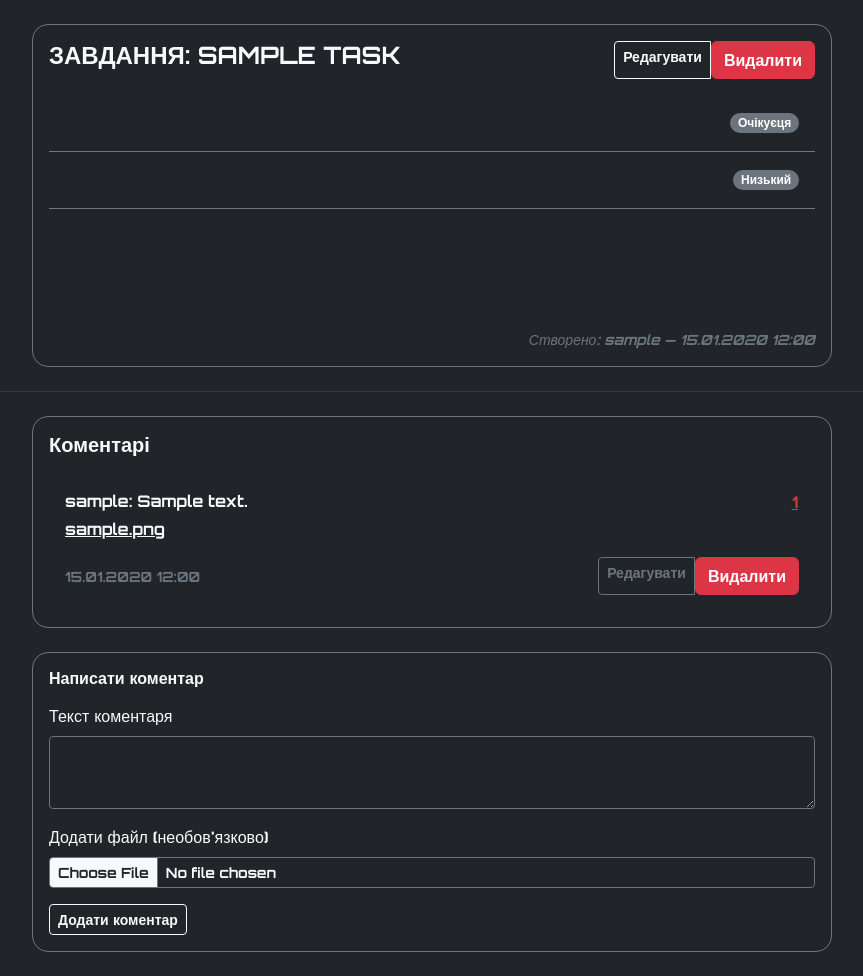
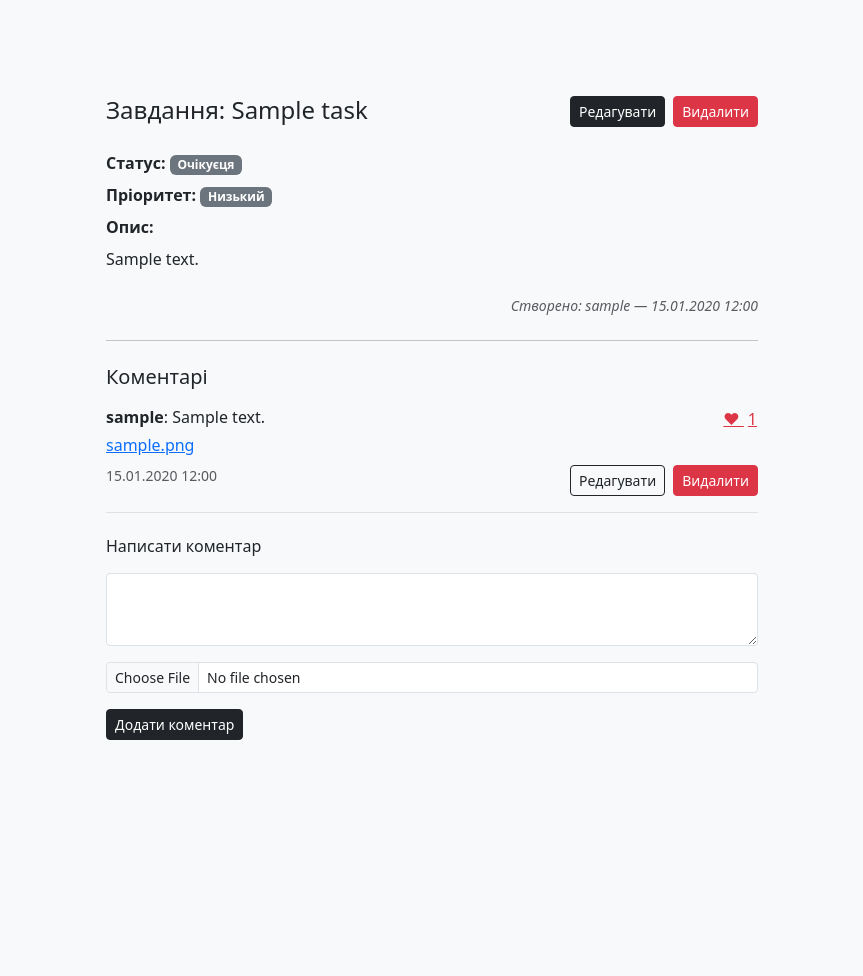
Before and after one commit to Lavenderlayne/task, a Django app: page /task/1/ in a window 1280 px wide. Shown: the whole page, without its empty margins (208-1071 px from the left). After the commit the page ends 740 px from the top, so only its background shows below. Run offline with Django 5.2, Linux system fonts and the light colour scheme; a user stored in the database is signed in; tables that the repository leaves empty hold one stand-in row (values such as "Sample post"); some libraries are stand-ins or nearby versions.

Commit message:
Refactor templates for improved layout, styling, and consistency across the application

```diff
--- a/templates/base.html
+++ b/templates/base.html
@@ -5,29 +5,28 @@
     <meta name="viewport" content="width=device-width, initial-scale=1" />
     <title>{% block title %}Task{% endblock %}</title>
 
-    <link rel="stylesheet" href="https://cdn.jsdelivr.net/npm/@tabler/icons-webfont@latest/tabler-icons.min.css" />
     <link href="https://cdn.jsdelivr.net/npm/bootstrap@5.3.6/dist/css/bootstrap.min.css" rel="stylesheet" />
-    <link href="https://fonts.googleapis.com/css2?family=Orbitron:wght@700&display=swap" rel="stylesheet" />
-
     {% load static %}
 </head>
-<body class="bg-dark text-white" style="font-family: 'Orbitron', sans-serif;">
+<body class="bg-light text-dark">
 
-<div class="container py-4">
+<div class="container py-5" style="max-width: 700px;">
     {% block content %}
-    <h1 class="mb-4 text-center fw-bold text-uppercase">
+    <h1 class="mb-4 text-center fw-semibold">
         Трекер завдань
     </h1>
 
-    <a href="{% url 'task_create' %}" class="btn btn-outline-light fw-bold mb-4 text-uppercase">
-        <i class="ti ti-square-rounded-plus"></i> Додати завдання
-    </a>
+    <div class="d-flex justify-content-end mb-4">
+        <a href="{% url 'task_create' %}" class="btn btn-dark btn-sm">
+            + Додати завдання
+        </a>
+    </div>
 
     <div class="list-group">
         {% for task in tasks %}
         <a href="{% url 'task_detail' task.pk %}"
-           class="list-group-item list-group-item-action bg-dark text-white border-light d-flex justify-content-between align-items-center rounded-3 shadow-sm hover-shadow">
-            <span class="fw-bold">{{ task.title }}</span>
+           class="list-group-item list-group-item-action d-flex justify-content-between align-items-center border-0 border-bottom">
+            <span>{{ task.title }}</span>
             <span class="badge
                 {% if task.status == 'in_progress' %}bg-warning text-dark
                 {% elif task.status == 'high' %}bg-danger
@@ -36,7 +35,7 @@
             </span>
         </a>
         {% empty %}
-        <div class="alert alert-secondary text-center bg-dark text-white border-light">Немає завдань.</div>
+        <div class="text-center text-muted py-3">Немає завдань</div>
         {% endfor %}
     </div>
     {% endblock %}
--- a/templates/task_detail.html
+++ b/templates/task_detail.html
@@ -1,17 +1,16 @@
 {% extends 'base.html' %}
 
 {% block content %}
-<div class="card bg-dark text-light border border-secondary rounded-4 mx-auto" style="max-width: 800px;">
-    <div class="card-body">
+<div class="container my-5" style="max-width: 800px;">
     <!-- Task header -->
-        <div class="d-flex justify-content-between align-items-start mb-3">
-            <h1 class="h4 fw-bold text-uppercase mb-0">Завдання: {{ task.title }}</h1>
+    <div class="d-flex justify-content-between align-items-start mb-4">
+        <h1 class="h4 mb-0">Завдання: {{ task.title }}</h1>
         {% if user == task.created_by or user.is_superuser %}
-            <div class="btn-group btn-group-sm">
-                <a href="{% url 'task_edit' task.id %}" class="btn btn-outline-light fw-bold">Редагувати</a>
+        <div class="d-flex gap-2">
+            <a href="{% url 'task_edit' task.id %}" class="btn btn-sm btn-dark">Редагувати</a>
             <form method="post" action="{% url 'task_delete' task.id %}" class="d-inline">
                 {% csrf_token %}
-                    <button type="submit" class="btn btn-danger fw-bold"
+                <button type="submit" class="btn btn-sm btn-danger"
                         onclick="return confirm('Ви впевнені, що хочете видалити це завдання?')">
                     Видалити
                 </button>
@@ -21,10 +20,10 @@
     </div>
 
     <!-- Task details -->
-        <ul class="list-group list-group-flush mb-3">
-            <li class="list-group-item bg-transparent border-secondary d-flex justify-content-between align-items-center py-3">
+    <ul class="list-unstyled mb-4">
+        <li class="mb-2">
             <strong>Статус:</strong>
-                <span class="badge rounded-pill fw-semibold
+            <span class="badge
                 {% if task.status == 'completed' %}bg-success
                 {% elif task.status == 'in_progress' %}bg-warning text-dark
                 {% else %}bg-secondary
@@ -32,9 +31,9 @@
                 {{ task.get_status_display }}
             </span>
         </li>
-            <li class="list-group-item bg-transparent border-secondary d-flex justify-content-between align-items-center py-3">
+        <li class="mb-2">
             <strong>Пріоритет:</strong>
-                <span class="badge rounded-pill fw-semibold
+            <span class="badge
                 {% if task.priority == 'high' %}bg-danger
                 {% elif task.priority == 'medium' %}bg-warning text-dark
                 {% else %}bg-secondary
@@ -42,57 +41,50 @@
                 {{ task.get_priority_display }}
             </span>
         </li>
-            <li class="list-group-item bg-transparent border-secondary py-3">
+        <li>
             <strong>Опис:</strong>
             <p class="mt-2 mb-0 text-break">{{ task.description|linebreaks }}</p>
         </li>
     </ul>
 
-        <small class="text-secondary d-block text-end fst-italic">
+    <small class="text-muted d-block text-end fst-italic">
         Створено: {{ task.created_by.username }} &mdash; {{ task.created_at|date:"d.m.Y H:i" }}
     </small>
-    </div>
-</div>
 
-<hr class="border-secondary my-4">
+    <hr class="my-4">
 
     <!-- Comments section -->
-<div class="card bg-dark border border-secondary rounded-4 mx-auto text-light" style="max-width: 800px;">
-    <div class="card-body">
-        <h2 class="h5 fw-bold mb-3">Коментарі</h2>
-
+    <h2 class="h5 mb-3">Коментарі</h2>
     {% if comments %}
-            <ul class="list-group list-group-flush">
+        <ul class="list-unstyled">
             {% for comment in comments %}
-                    <li class="list-group-item bg-transparent border-secondary text-light py-3">
-                        <div class="d-flex justify-content-between align-items-start">
+                <li class="mb-3 pb-3 border-bottom">
+                    <div class="d-flex justify-content-between">
                         <div>
-                                <p class="mb-1 text-break"><strong>{{ comment.author.username }}</strong>: {{ comment.content }}</p>
+                            <p class="mb-1 text-break">
+                                <strong>{{ comment.author.username }}</strong>: {{ comment.content }}
+                            </p>
                             {% if comment.file %}
-                                    <p class="mb-2">
-                                        <a href="{{ comment.file.url }}" class="link-light" download>
-                                            <i class="bi bi-file-earmark-arrow-down"></i> {{ comment.file.name|truncatechars:30 }}
+                                <a href="{{ comment.file.url }}" download>
+                                    {{ comment.file.name|truncatechars:30 }}
                                 </a>
-                                    </p>
                             {% endif %}
                         </div>
                         <form method="post" action="{% url 'like_comment' comment.pk %}" class="d-inline">
                             {% csrf_token %}
                             <button type="submit" class="btn btn-link text-danger p-0" title="Подобається">
-                                    <i class="bi bi-heart{% if request.user in comment.likes.all %}-fill{% endif %}"></i>
-                                    <span class="ms-1">{{ comment.likes.count }}</span>
+                                ❤ <span class="ms-1">{{ comment.likes.count }}</span>
                             </button>
                         </form>
                     </div>
-
-                        <div class="d-flex justify-content-between align-items-center mt-2">
-                            <small class="text-secondary">{{ comment.created_at|date:"d.m.Y H:i" }}</small>
+                    <div class="d-flex justify-content-between mt-2">
+                        <small class="text-muted">{{ comment.created_at|date:"d.m.Y H:i" }}</small>
                         {% if user == comment.author or user.is_superuser %}
-                                <div class="btn-group btn-group-sm">
-                                    <a href="{% url 'comment_edit' comment.pk %}" class="btn btn-outline-secondary fw-bold">Редагувати</a>
+                            <div class="d-flex gap-2">
+                                <a href="{% url 'comment_edit' comment.pk %}" class="btn btn-sm btn-outline-dark">Редагувати</a>
                                 <form method="post" action="{% url 'comment_delete' comment.pk %}" class="d-inline">
                                     {% csrf_token %}
-                                        <button type="submit" class="btn btn-danger fw-bold"
+                                    <button type="submit" class="btn btn-sm btn-danger"
                                             onclick="return confirm('Видалити цей коментар?')">
                                         Видалити
                                     </button>
@@ -104,33 +96,28 @@
             {% endfor %}
         </ul>
     {% else %}
-            <p class="text-secondary">Коментарів ще немає.</p>
+        <p class="text-muted">Коментарів ще немає.</p>
     {% endif %}
-    </div>
-</div>
 
     <!-- Comment form -->
     {% if user.is_authenticated %}
-<div class="card bg-dark border border-secondary rounded-4 mx-auto mt-4 text-light" style="max-width: 800px;">
-    <div class="card-body">
-        <h3 class="h6 fw-bold mb-3">Написати коментар</h3>
+    <div class="mt-4">
+        <h3 class="h6 mb-3">Написати коментар</h3>
         <form method="post" enctype="multipart/form-data">
             {% csrf_token %}
             <div class="mb-3">
-                <label for="id_content" class="form-label">Текст коментаря</label>
-                <textarea name="content" id="id_content" class="form-control form-control-sm bg-dark text-light border-secondary" rows="3" required></textarea>
+                <textarea name="content" id="id_content" class="form-control form-control-sm" rows="3" required></textarea>
             </div>
             <div class="mb-3">
-                <label for="id_file" class="form-label">Додати файл (необов'язково)</label>
-                <input type="file" name="file" id="id_file" class="form-control form-control-sm bg-dark text-light border-secondary">
+                <input type="file" name="file" id="id_file" class="form-control form-control-sm">
             </div>
-            <button type="submit" class="btn btn-outline-light fw-bold btn-sm">Додати коментар</button>
+            <button type="submit" class="btn btn-sm btn-dark">Додати коментар</button>
         </form>
     </div>
-</div>
     {% else %}
-<div class="alert alert-warning mt-4 mx-auto" style="max-width: 800px;" role="alert">
-    <i class="bi bi-exclamation-triangle"></i> Увійдіть, щоб залишити коментар.
+    <div class="alert alert-warning mt-4" role="alert">
+        Увійдіть, щоб залишити коментар.
     </div>
     {% endif %}
+</div>
 {% endblock %}
```
Also changed, not shown: templates/comment_confirm_delete.html (+7 -11 lines), templates/comment_form.html (+6 -8 lines), templates/login_page.html (+6 -9 lines), templates/register_page.html (+6 -9 lines), templates/task_confirm_delete.html (+15 -16 lines), templates/task_form.html (+17 -8 lines), templates/task_list.html (+26 -28 lines). Lines whose indentation alone changed are shown as unchanged.
